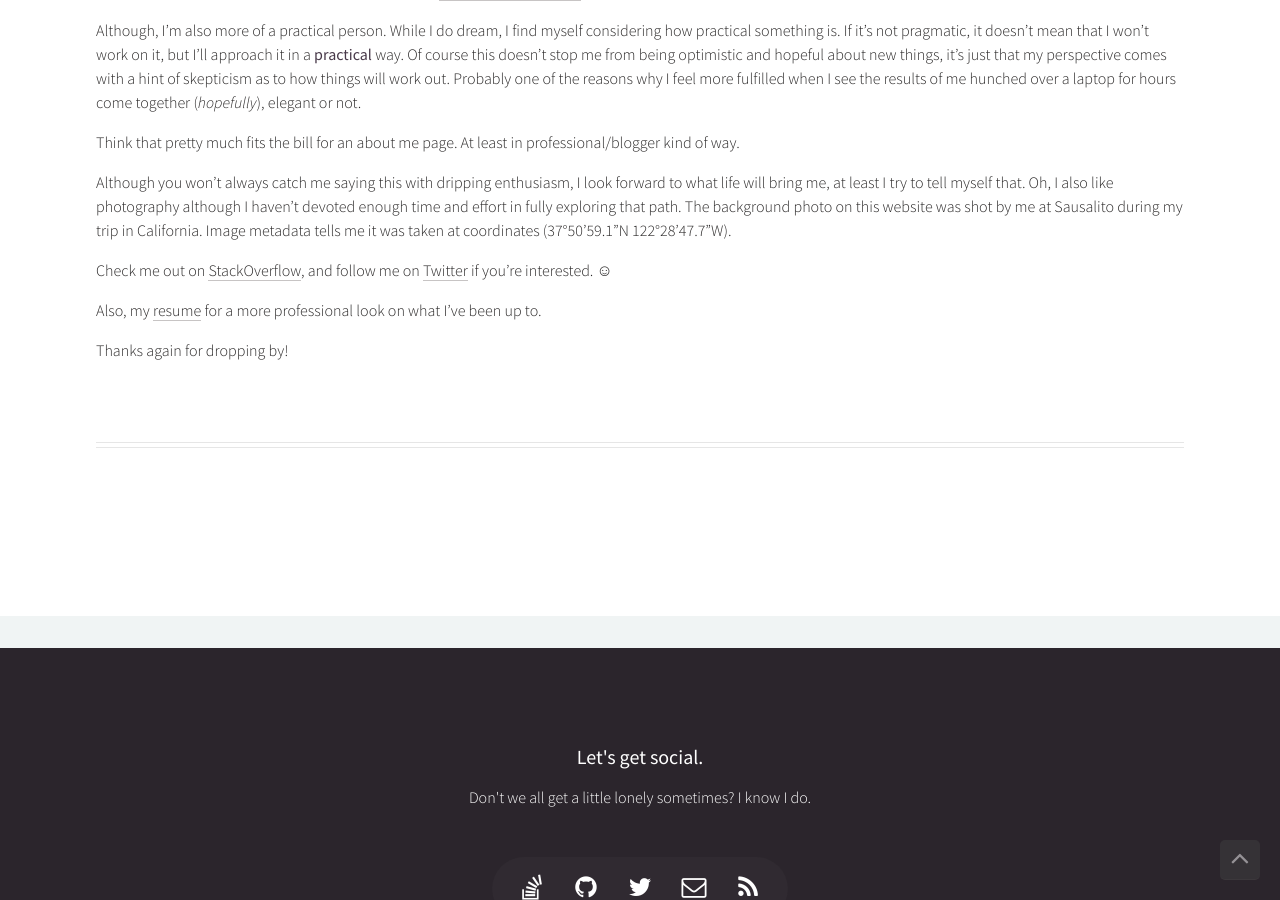
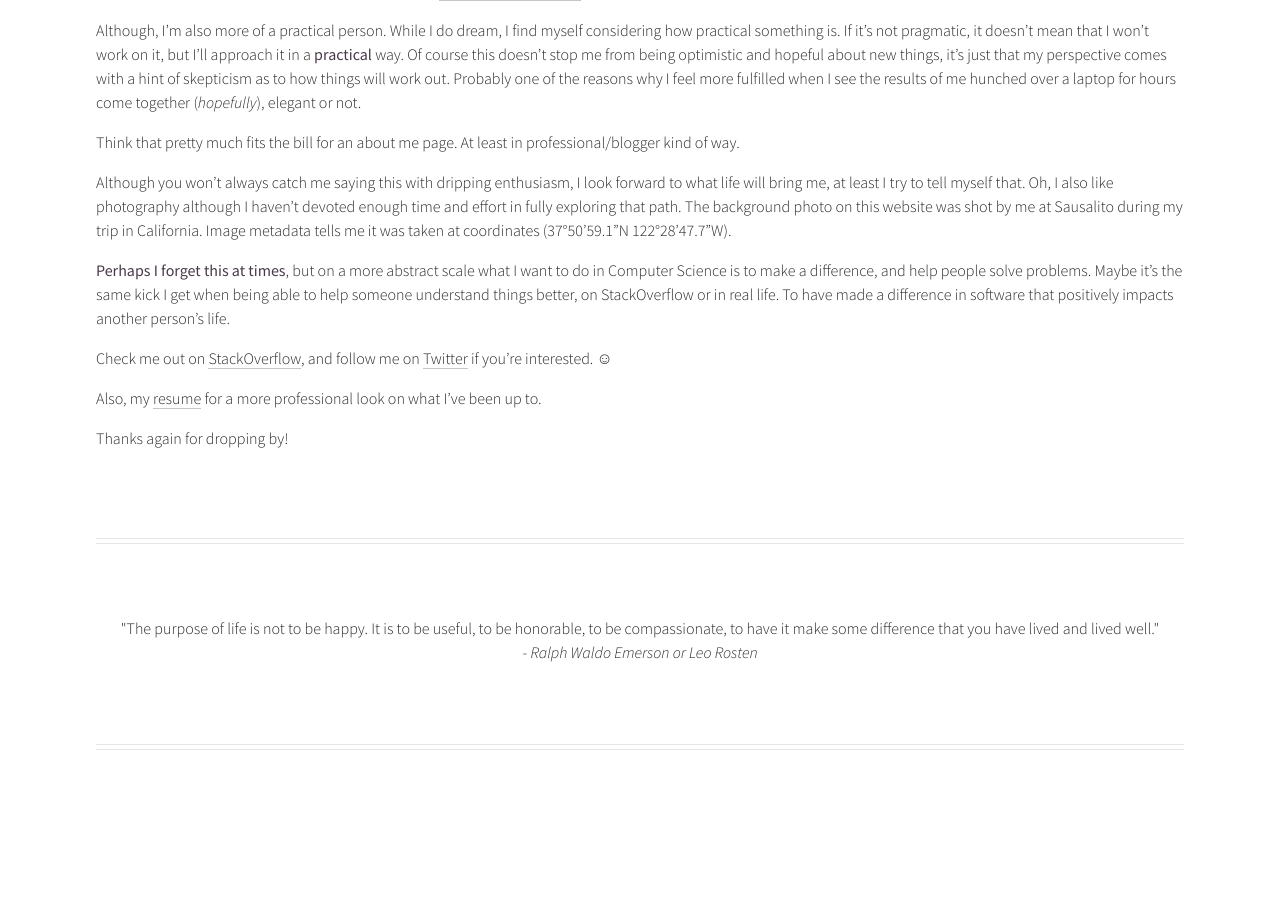
Before and after one commit to leewc/legacy, a Jekyll site: the page built from pages/about.md, in a window 1280 px wide and 900 px high, scrolled down 1107 px. Built offline with Jekyll 4.4.1, drawn with Linux system fonts in a browser that asks for light colours.

Commit message:
Content Update" About, Projects, and Link change for nav-bar

```diff
--- a/_includes/nav-bar.html
+++ b/_includes/nav-bar.html
@@ -3,7 +3,7 @@
 	<ul>
 		<li><a href="/">Home</a></li>
 		<li>
-			<a href="/posts/">Blog</a>
+			Blog
 			<ul>
 				<!-- <li><a href="/dev/">Programming</a></li> -->
 				<li><a href="/tutorials/">Tutorials</a></li>
--- a/pages/about.md
+++ b/pages/about.md
@@ -31,8 +31,13 @@
 
 Although you won't always catch me saying this with dripping enthusiasm, I look forward to what life will bring me, at least I try to tell myself that. Oh, I also like photography although I haven't devoted enough time and effort in fully exploring that path. The background photo on this website was shot by me at Sausalito during my trip in California. Image metadata tells me it was taken at coordinates (37°50'59.1"N 122°28'47.7"W).
 
+**Perhaps I forget this at times**, but on a more abstract scale what I want to do in Computer Science is to make a difference, and help people solve problems. Maybe it's the same kick I get when being able to help someone understand things better, on StackOverflow or in real life. To have made a difference in software that positively impacts another person's life.
+
 Check me out on [StackOverflow](https://www.stackoverflow.com/users/4512948/matrixanomaly), and follow me on [Twitter](https://www.twitter.com/wenchuanlee) if you're interested. ☺
 
 Also, my [resume](/resume/) for a more professional look on what I've been up to.
 
 Thanks again for dropping by!
+
+<hr />
+<div style="text-align: center"> "The purpose of life is not to be happy. It is to be useful, to be honorable, to be compassionate, to have it make some difference that you have lived and lived well." <br/> - <i>Ralph Waldo Emerson or Leo Rosten </i> </div>
```
Also changed, not shown: pages/projects.md (+6 -0 lines).
